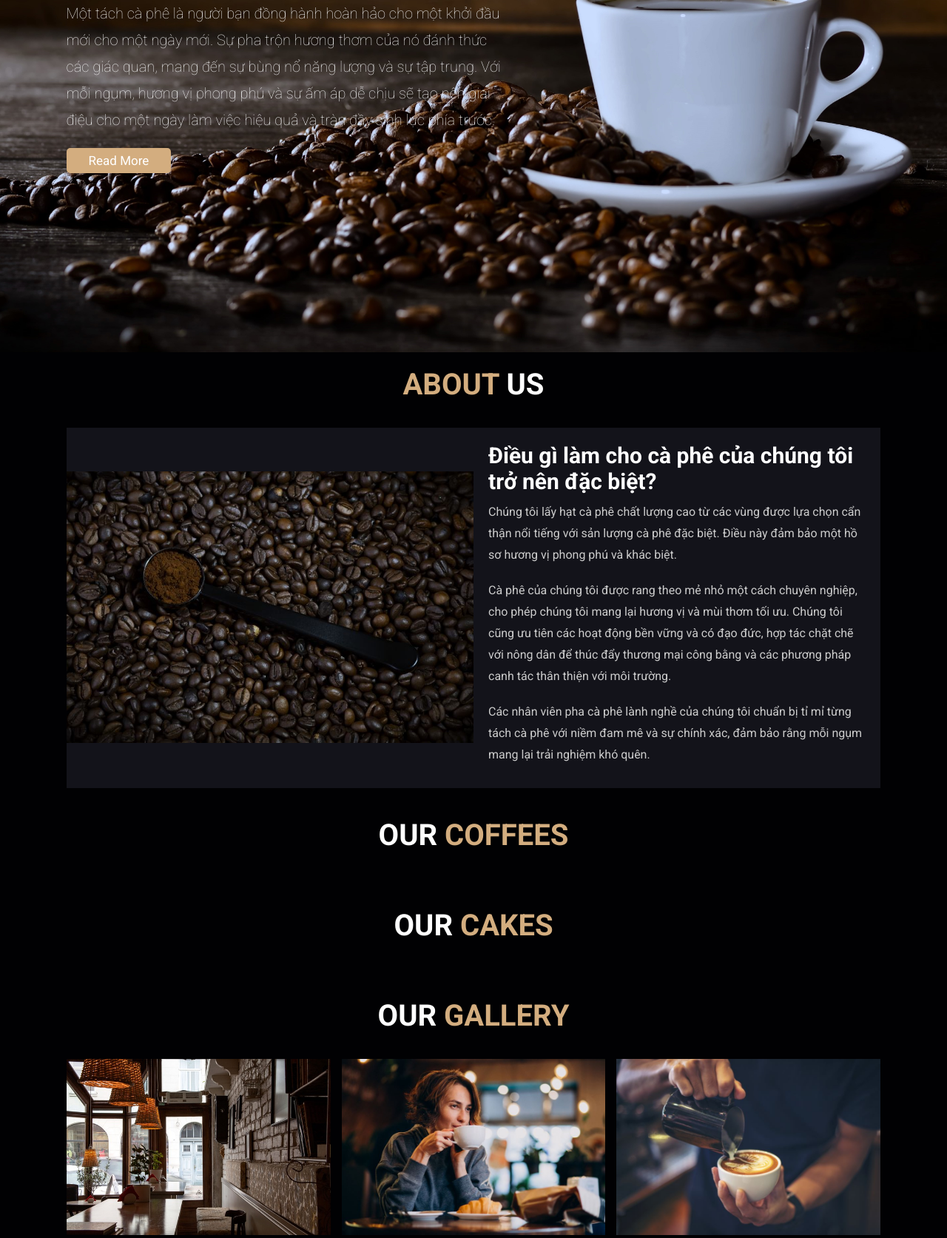
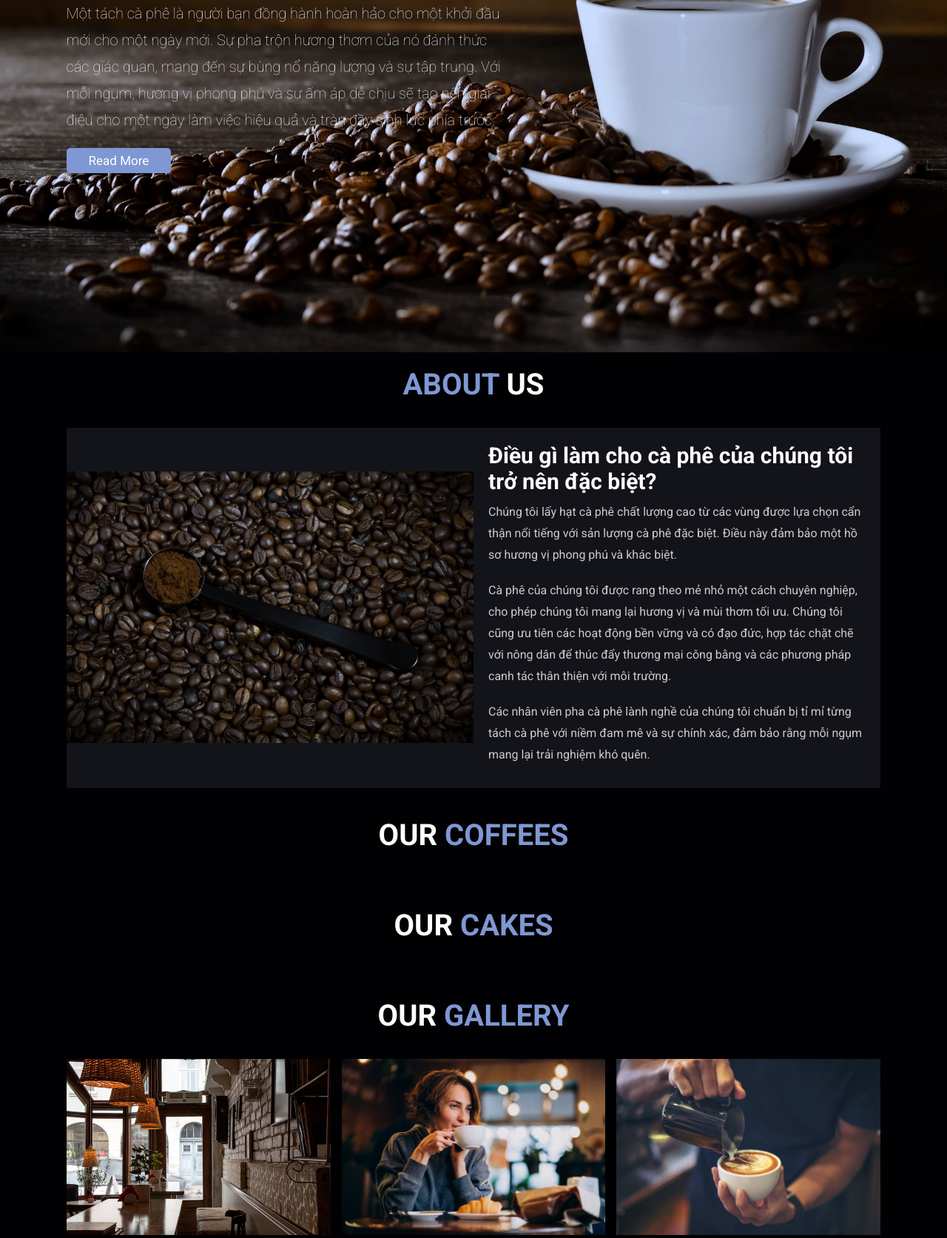
Before and after one commit to doantan285/project-coffeeshop, a PHP site: page /coffee_shop/ in a window 1280 px wide. Shown: the part 324-1997 px from the top of the page at 74% size. Run offline with PHP 8.4, Linux system fonts and the light colour scheme; data that the repository does not hold is empty.

Commit message:
change color
sadssdaasđsa

```diff
--- a/assets/css/style.css
+++ b/assets/css/style.css
@@ -1,7 +1,8 @@
 @import url('https://fonts.googleapis.com/css2?family=Roboto:wght@100;300;400;500;700&display=swap');
 
 :root {
-    --main-color: #d3ad7f;
+    /* --main-color: #d3ad7f; */
+    --main-color: #7f97d3;
     --black: #13131a;
     --bg: #010103;
     --border: 0.1rem solid rgba(255, 255, 255, 0.3);
```
